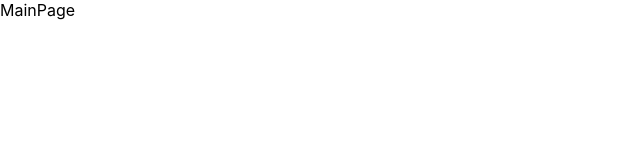
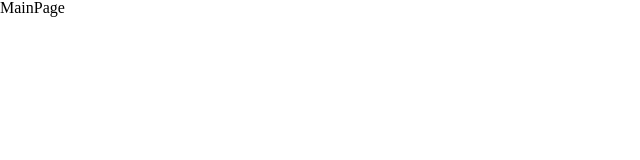
Before and after one commit to Theo-16-T1F7/T1F7-FE, a React (Create React App) app: page / in a window 1280 px wide. Shown: the top 160 px of the page, without its empty margins (0-640 px from the left). Built offline with nearby package versions, Linux system fonts and the light colour scheme.

Commit message:
[style] styled-reset 라이브러리 추가 및 globalStyles 적용

```diff
--- a/package.json
+++ b/package.json
@@ -19,7 +19,9 @@
     "react-router-dom": "^6.17.0",
     "react-scripts": "5.0.1",
     "recoil": "^0.7.7",
+    "reset": "^0.1.0",
     "styled-components": "^6.1.0",
+    "styled-reset": "^4.5.1",
     "typescript": "^4.4.2",
     "web-vitals": "^2.1.0"
   },
--- a/src/index.tsx
+++ b/src/index.tsx
@@ -1,14 +1,13 @@
 import React from 'react';
 import ReactDOM from 'react-dom/client';
-import './index.css';
+import GlobalStyle from './styles/globalStyles';
 import App from './App';
 import reportWebVitals from './reportWebVitals';
 
-const root = ReactDOM.createRoot(
-  document.getElementById('root') as HTMLElement
-);
+const root = ReactDOM.createRoot(document.getElementById('root') as HTMLElement);
 root.render(
   <React.StrictMode>
+    <GlobalStyle />
     <App />
   </React.StrictMode>
 );
--- /dev/null
+++ b/src/styles/globalStyles.ts
@@ -0,0 +1,9 @@
+import reset from 'styled-reset';
+import { createGlobalStyle } from 'styled-components';
+
+const GlobalStyle = createGlobalStyle`
+  ${reset}
+
+
+`;
+export default GlobalStyle;
```
Also changed, not shown: 1 other file (tests, documents, lock files or other folders).
